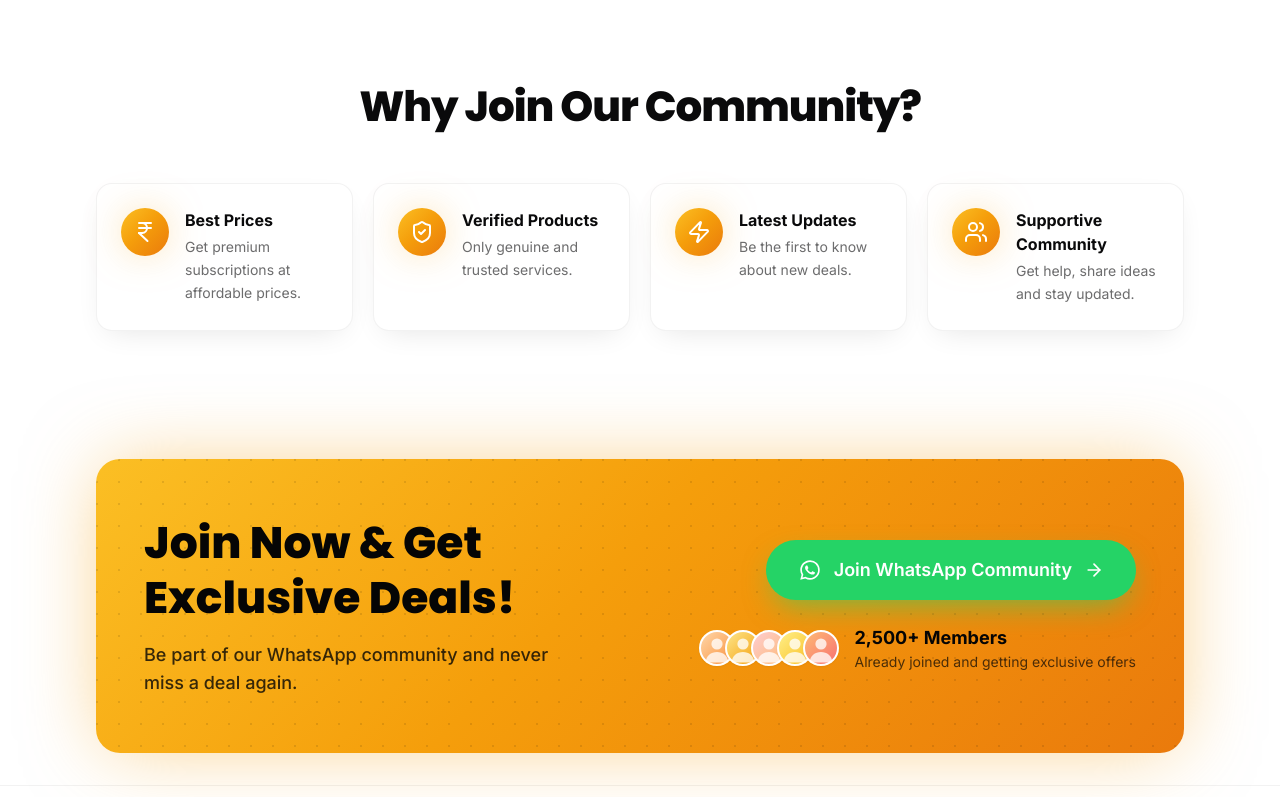
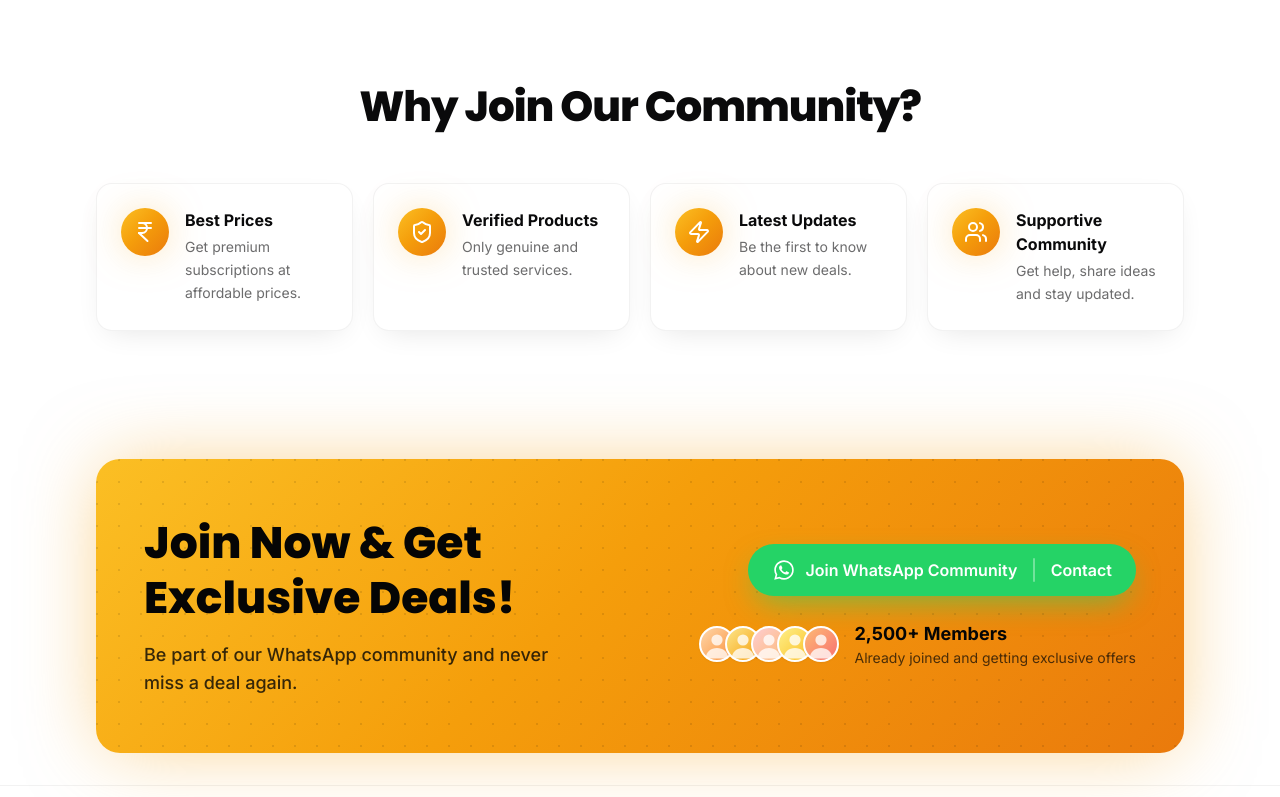
Before and after one commit to Adithyan-b-raj/fiomax, a Next.js app: page / in a window 1280 px wide. Shown: the part 1710-2507 px from the top of the page. Built offline with nearby package versions, Linux system fonts and the light colour scheme.

Commit message:
Update WhatsApp button to split button with Contact link

```diff
--- a/components/FinalCta.tsx
+++ b/components/FinalCta.tsx
@@ -24,7 +24,7 @@
               </div>
 
               <div className="flex flex-col items-start gap-6 lg:items-end">
-                <WhatsAppButton className="w-full justify-center sm:w-auto" />
+                <WhatsAppButton className="w-full sm:w-auto" />
                 <div className="flex items-center gap-4">
                   <AvatarStack count={5} />
                   <div className="leading-tight text-ink-950">
--- a/components/Hero.tsx
+++ b/components/Hero.tsx
@@ -117,7 +117,7 @@
               animate="show"
               className="mt-5 sm:mt-7"
             >
-              <WhatsAppButton className="w-full justify-center py-3 text-base sm:w-auto sm:py-3.5" />
+              <WhatsAppButton className="w-full sm:w-auto" />
             </motion.div>
 
             {/* Social proof */}
--- a/components/ui.tsx
+++ b/components/ui.tsx
@@ -1,6 +1,7 @@
 import { ArrowRight } from "lucide-react";
 
 const WHATSAPP_URL = "https://chat.whatsapp.com/ESFA9jQV7WkIidGXQlhP7v?mode=ac_t";
+const WHATSAPP_CONTACT_URL = "https://wa.me/918590967062";
 
 function WhatsAppIcon({ className }: { className?: string }) {
   return (
@@ -12,17 +13,43 @@
 
 export function WhatsAppButton({
   label = "Join WhatsApp Community",
+  contactLabel = "Contact",
   className,
 }: {
   label?: string;
+  contactLabel?: string;
   className?: string;
 }) {
   return (
-    <a href={WHATSAPP_URL} className={`btn-whatsapp group ${className ?? ""}`}>
-      <WhatsAppIcon className="h-6 w-6 shrink-0" />
-      <span>{label}</span>
-      <ArrowRight className="h-5 w-5 transition-transform duration-300 group-hover:translate-x-1" />
-    </a>
+    <div
+      className={`inline-flex items-stretch overflow-hidden rounded-full bg-whatsapp shadow-[0_12px_30px_-8px_rgba(37,211,102,0.6)] transition-all duration-300 hover:-translate-y-0.5 hover:shadow-[0_18px_40px_-8px_rgba(37,211,102,0.7)] ${
+        className ?? ""
+      }`}
+    >
+      <a
+        href={WHATSAPP_URL}
+        target="_blank"
+        rel="noopener noreferrer"
+        className="flex flex-1 items-center justify-center gap-2 py-3 pl-4 pr-3 text-xs font-semibold text-white transition-colors hover:bg-black/10 focus:outline-none focus-visible:bg-black/15 sm:gap-2.5 sm:py-3.5 sm:pl-6 sm:pr-4 sm:text-base"
+      >
+        <WhatsAppIcon className="h-5 w-5 shrink-0 sm:h-6 sm:w-6" />
+        <span className="whitespace-nowrap">{label}</span>
+      </a>
+
+      {/* Divider matching sketch */}
+      <div className="flex items-center" aria-hidden>
+        <span className="h-5 w-[1.5px] rounded-full bg-white/35 sm:h-6" />
+      </div>
+
+      <a
+        href={WHATSAPP_CONTACT_URL}
+        target="_blank"
+        rel="noopener noreferrer"
+        className="flex items-center justify-center py-3 pl-3 pr-4 text-xs font-semibold text-white transition-colors hover:bg-black/10 focus:outline-none focus-visible:bg-black/15 sm:py-3.5 sm:pl-4 sm:pr-6 sm:text-base"
+      >
+        <span className="whitespace-nowrap">{contactLabel}</span>
+      </a>
+    </div>
   );
 }
 
@@ -67,4 +94,4 @@
   );
 }
 
-export { WHATSAPP_URL };
+export { WHATSAPP_URL, WHATSAPP_CONTACT_URL };
```
